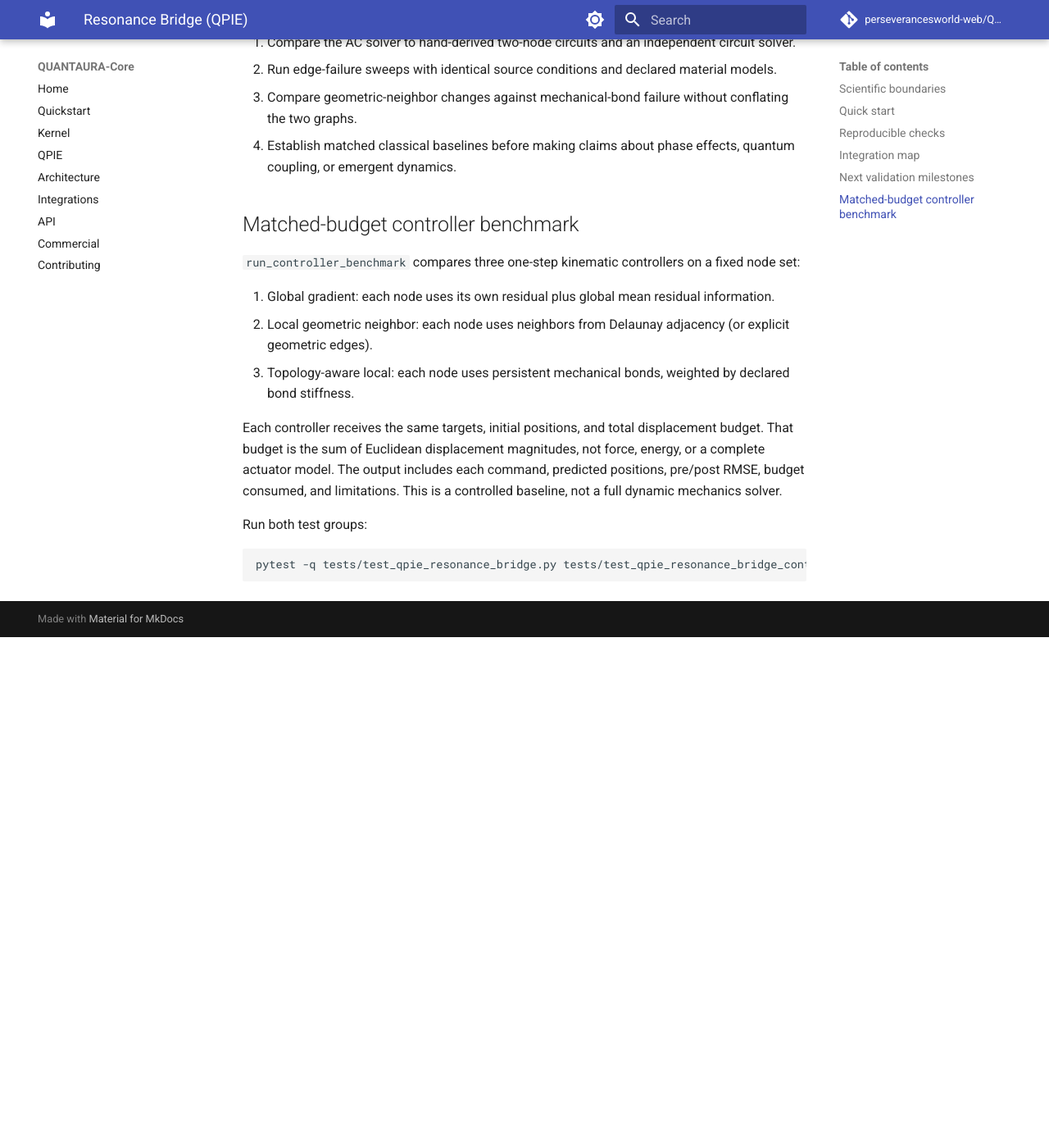
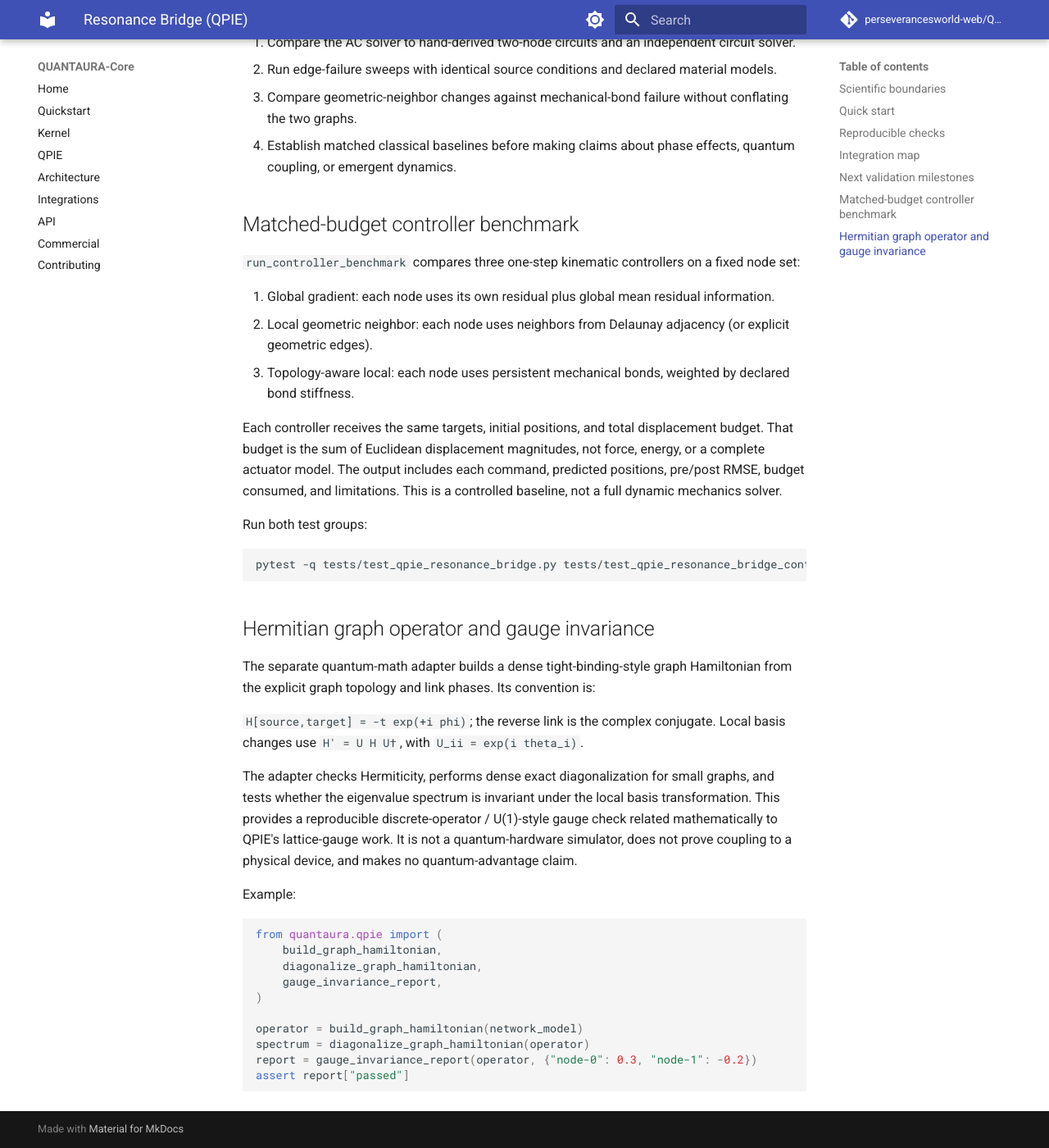
Before and after one commit to perseverancesworld-web/QUANTAURA-Core, an MkDocs documentation site: the page built from docs/resonance-bridge.md, in a window 1280 px wide and 1400 px high, scrolled down 1771 px. Shown: the whole window at 82% size. Built offline with MkDocs 1.6.1 and Material for MkDocs 9.7.7, drawn with Linux system fonts in a browser that asks for light colours; comment, search, counter and statistics services are not loaded; before the commit the page ends 2548 px from its top, so only the background shows below that.

Commit message:
Document Hermitian operator and gauge-invariance extension

````diff
--- a/docs/resonance-bridge.md
+++ b/docs/resonance-bridge.md
@@ -67,3 +67,26 @@ Run both test groups:
 ```bash
 pytest -q tests/test_qpie_resonance_bridge.py tests/test_qpie_resonance_bridge_control.py
 ```
+
+## Hermitian graph operator and gauge invariance
+
+The separate quantum-math adapter builds a dense tight-binding-style graph Hamiltonian from the explicit graph topology and link phases. Its convention is:
+
+`H[source,target] = -t exp(+i phi)`; the reverse link is the complex conjugate. Local basis changes use `H' = U H U†`, with `U_ii = exp(i theta_i)`.
+
+The adapter checks Hermiticity, performs dense exact diagonalization for small graphs, and tests whether the eigenvalue spectrum is invariant under the local basis transformation. This provides a reproducible discrete-operator / U(1)-style gauge check related mathematically to QPIE's lattice-gauge work. It is not a quantum-hardware simulator, does not prove coupling to a physical device, and makes no quantum-advantage claim.
+
+Example:
+
+```python
+from quantaura.qpie import (
+    build_graph_hamiltonian,
+    diagonalize_graph_hamiltonian,
+    gauge_invariance_report,
+)
+
+operator = build_graph_hamiltonian(network_model)
+spectrum = diagonalize_graph_hamiltonian(operator)
+report = gauge_invariance_report(operator, {"node-0": 0.3, "node-1": -0.2})
+assert report["passed"]
+```
````
